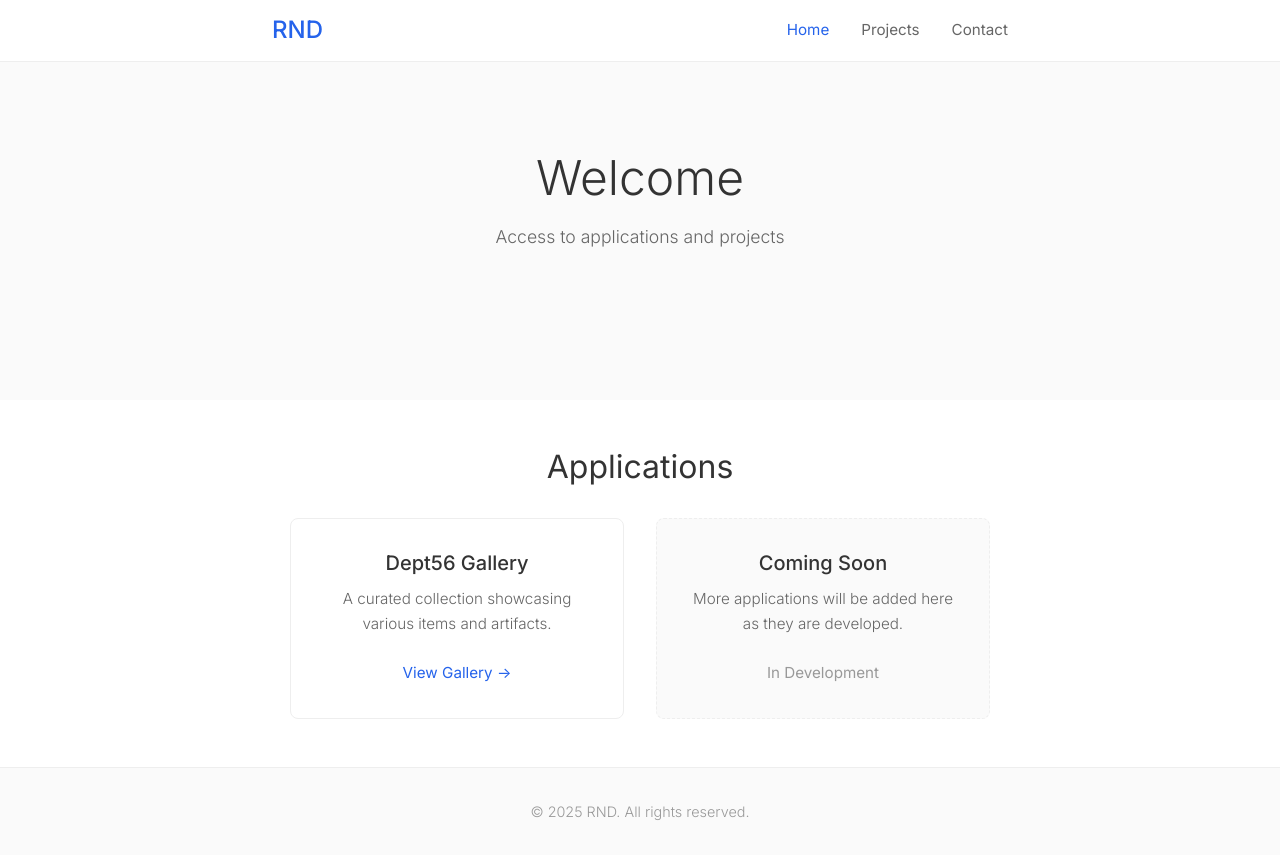
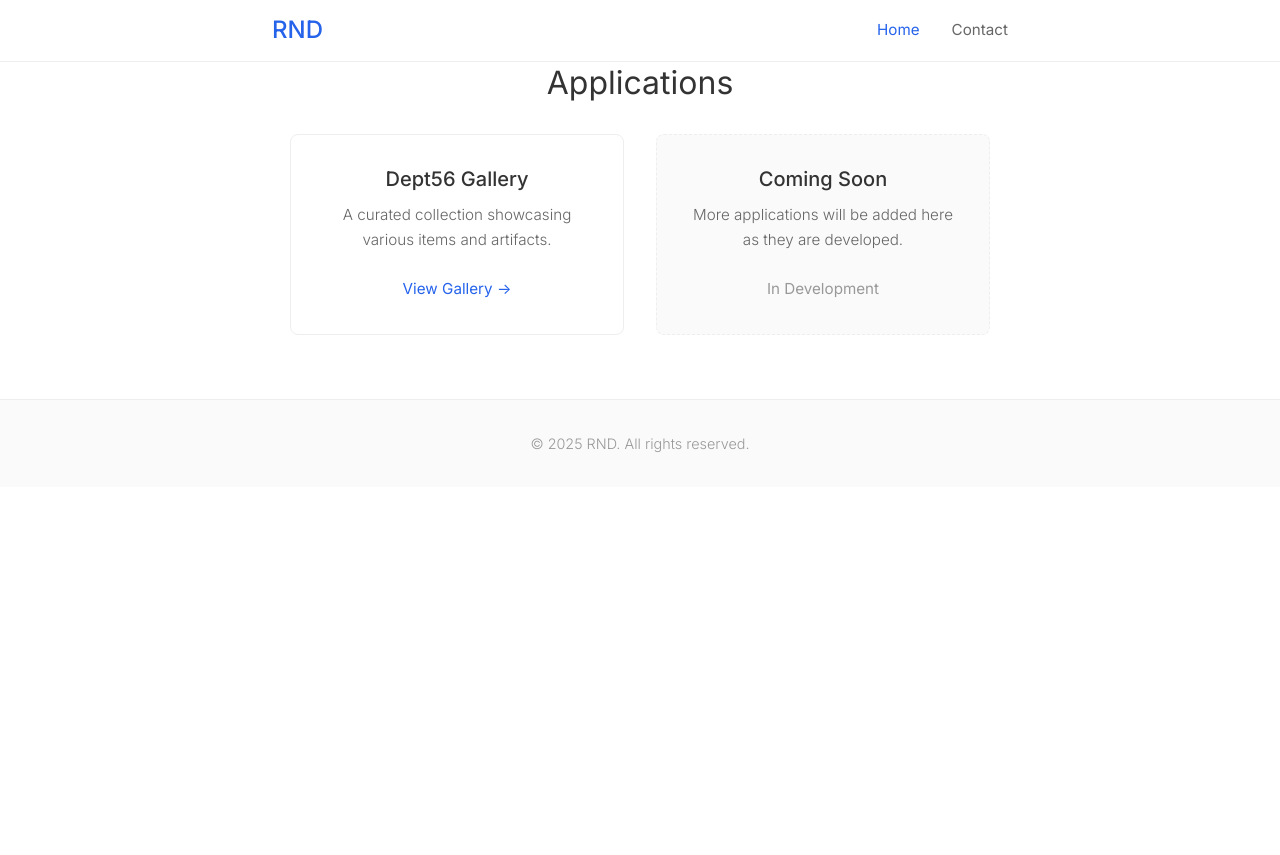
Before and after one commit to rndpig/rndpig-landing, a website: page index.html in a window 1280 px wide. After the commit the page ends 800 px from the top, so only its background shows below. Drawn offline with Linux system fonts and the light colour scheme.

Commit message:
Remove hero section, move applications to top, simplify navigation

```diff
--- a/css/styles.css
+++ b/css/styles.css
@@ -77,37 +77,9 @@ p {
     color: #2563eb;
 }
 
-/* Hero Section */
-.hero {
-    min-height: 50vh;
-    display: flex;
-    align-items: center;
-    justify-content: center;
-    text-align: center;
-    background: #fafafa;
+/* Applications Section */
+.applications {
     padding: 4rem 0;
-}
-
-.hero-content {
-    max-width: 600px;
-}
-
-.hero-title {
-    font-size: 3rem;
-    font-weight: 300;
-    margin-bottom: 1rem;
-    color: #333;
-}
-
-.hero-subtitle {
-    font-size: 1.1rem;
-    color: #666;
-    margin-bottom: 0;
-}
-
-/* Projects Section */
-.projects {
-    padding: 3rem 0;
     background: #fff;
 }
 
@@ -232,7 +204,7 @@ p {
         font-size: 1rem;
     }
 
-    .projects {
+    .applications {
         padding: 2rem 0;
     }
 
@@ -268,8 +240,8 @@ p {
         font-size: 0.9rem;
     }
 
-    .hero-title {
-        font-size: 2rem;
+    .applications {
+        padding: 1.5rem 0;
     }
 
     .logo {
--- a/index.html
+++ b/index.html
@@ -20,7 +20,6 @@
             <h1 class="logo">RND</h1>
             <nav class="nav">
                 <a href="#home" class="nav-link">Home</a>
-                <a href="#projects" class="nav-link">Projects</a>
                 <a href="mailto:rndpig@gmail.com?subject=rndpig.com contact" class="nav-link">Contact</a>
             </nav>
         </div>
@@ -28,18 +27,8 @@
 
     <!-- Main Content -->
     <main>
-        <!-- Hero Section -->
-        <section id="home" class="hero">
-            <div class="container">
-                <div class="hero-content">
-                    <h2 class="hero-title">Welcome</h2>
-                    <p class="hero-subtitle">Access to applications and projects</p>
-                </div>
-            </div>
-        </section>
-
-        <!-- Projects Section -->
-        <section id="projects" class="projects">
+        <!-- Applications Section -->
+        <section id="home" class="applications">
             <div class="container">
                 <h2 class="section-title">Applications</h2>
                 <div class="projects-grid">
--- a/js/script.js
+++ b/js/script.js
@@ -18,26 +18,11 @@ document.addEventListener('DOMContentLoaded', function() {
         });
     });
 
-    // Add active state to navigation links
+    // Add active state to navigation links (simplified)
     const navLinks = document.querySelectorAll('.nav-link');
-    const sections = document.querySelectorAll('section');
-
-    function setActiveNavLink() {
-        let current = '';
-        sections.forEach(section => {
-            const sectionTop = section.getBoundingClientRect().top;
-            const sectionHeight = section.clientHeight;
-            if (sectionTop <= 100 && sectionTop + sectionHeight > 100) {
-                current = section.getAttribute('id');
-            }
-        });
-
-        navLinks.forEach(link => {
-            link.style.color = link.getAttribute('href') === '#' + current ? '#2563eb' : '#666';
-        });
-    }
-
-    // Set active link on scroll
-    window.addEventListener('scroll', setActiveNavLink);
-    setActiveNavLink(); // Set initial state
+    navLinks.forEach(link => {
+        if (link.getAttribute('href') === '#home') {
+            link.style.color = '#2563eb';
+        }
+    });
 });
```
